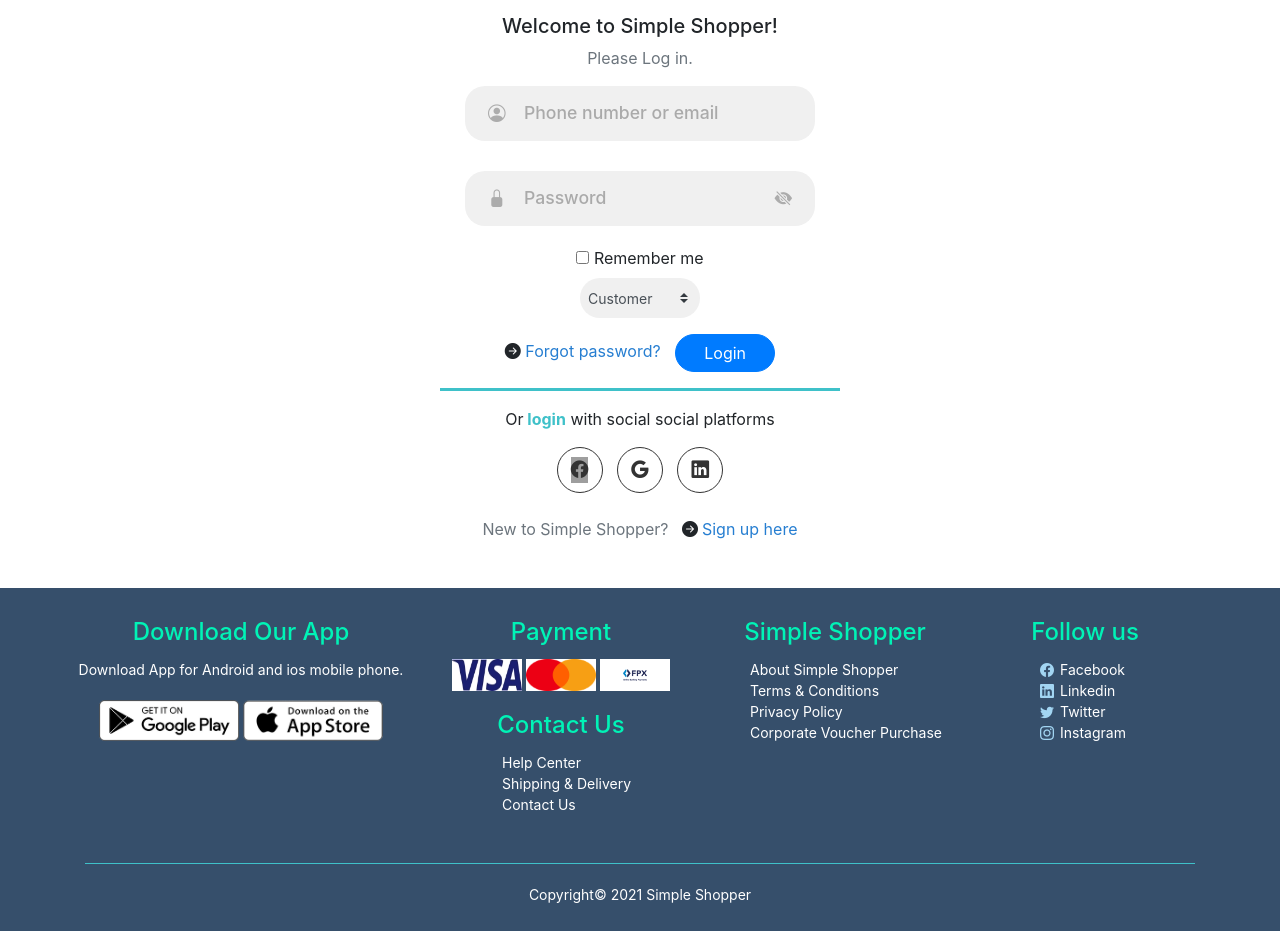
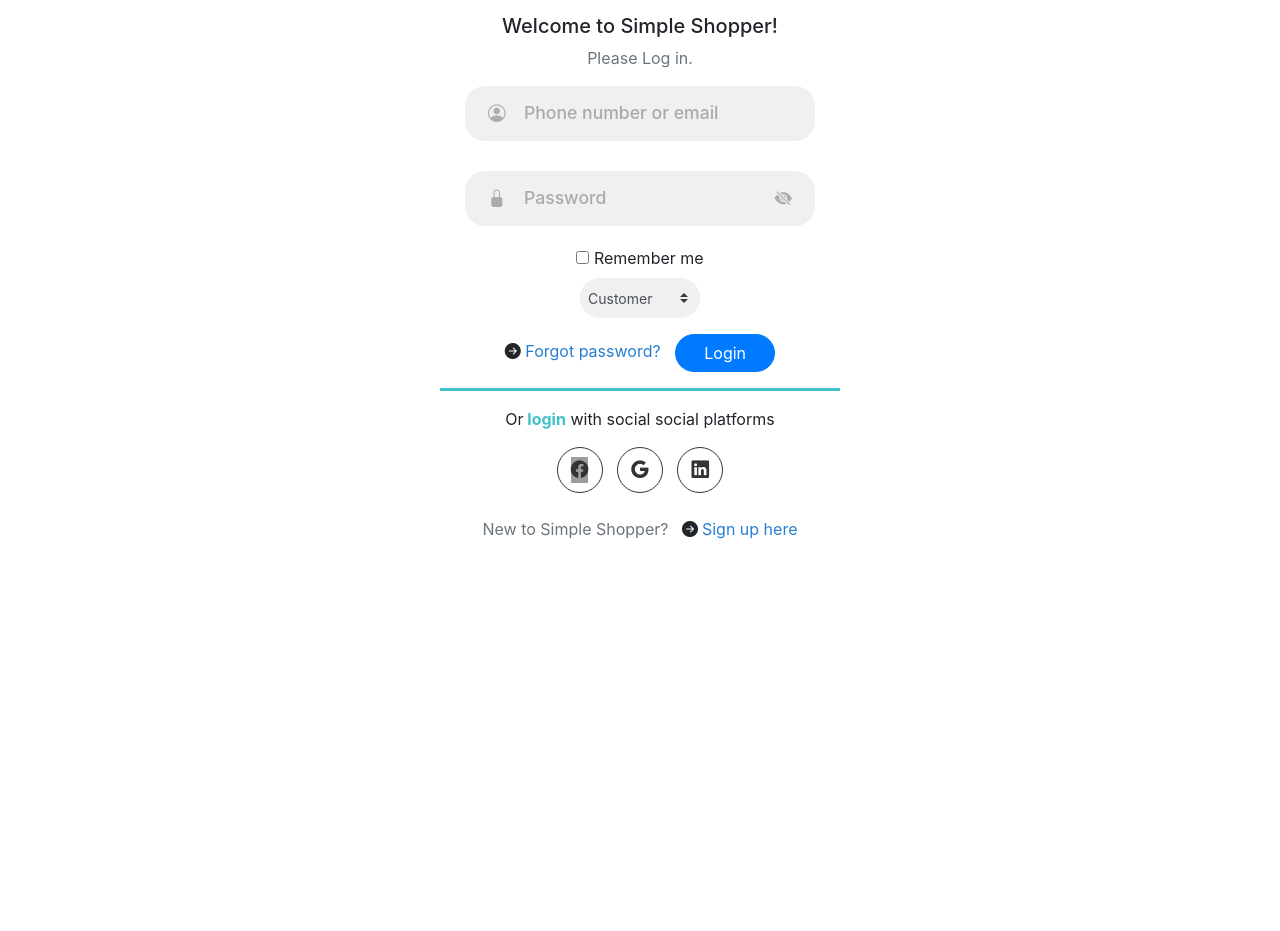
Before and after one commit to owen0712/simple-shopper, a PHP site: page /src/signin.html in a window 1280 px wide. Shown: the part 146-1077 px from the top of the page. After the commit the page ends 685 px from the top, so only its background shows below. Run offline with PHP 8.4, Linux system fonts and the light colour scheme; some libraries are stand-ins or nearby versions; grey boxes are pictures that could not be loaded.

Commit message:
wen xuan
modified

```diff
--- a/src/signin.html
+++ b/src/signin.html
@@ -16,7 +16,6 @@
     <link href="../assets/dist/css/bootstrap.min.css" rel="stylesheet">
 
     <!-- Custom styles for this template -->
-    <link href="../style/signUp.css" rel="stylesheet">
     <link href="../style/signin.css" rel="stylesheet">
   </head>
 <header>
@@ -99,52 +98,6 @@
           </div>
           <br>
     </form>
-    <div class = "footer">
-      <div class="container">
-        <div class="row">
-          <div class="footer-col-1">
-            <h4>Download Our App</h4>
-            <p>Download App for Android and ios mobile phone.</p>
-            <div class="app-logo">
-              <img src="../assets/footer/play-store.png">
-              <img src="../assets/footer/app-store.png" >
-            </div>
-          </div>
-          <div class="footer-col-2">
-            <h4>Payment</h4>
-              <img src="../assets/footer/Visa+Brand+Mark+-+Blue+-+900x291.jpg">
-              <img src="../assets/footer/300px-Mastercard_2019_logo.svg.png" style="background-color: white;">
-              <img src="../assets/footer/FPX-Logo-1.png"  style="background-color: white;">
-              <br>
-              <h4 style="margin-top: 20px;">Contact Us</h4>
-              <ul>
-                <li><a href="#" style="color:#ffffff;">Help Center</a></li>
-                <li><a href="#" style="color:#ffffff;">Shipping & Delivery</a></li>
-                <li><a href="#" style="color:#ffffff;">Contact Us</a></li>
-              </ul>
-          </div>
-          <div class="footer-col-4">
-            <h4>Simple Shopper</h4>
-            <ul>
-              <li>About Simple Shopper</li>
-              <li>Terms & Conditions</li>
-              <li>Privacy Policy</li>
-              <li>Corporate&nbsp;Voucher&nbsp;Purchase</li>
-            </ul>
-          </div>
-          <div class="footer-col-3">
-            <h4>Follow us</h4>
-            <ul>
-              <li><i class="bi bi-facebook" style="margin-right: 6px; color: #A2D5F2; padding-left: 40px;"></i>Facebook</li>
-              <li><i class="bi bi-linkedin" style="margin-right: 6px; color: #A2D5F2; padding-left: 40px;"></i>Linkedin</li>
-              <li><i class="bi bi-twitter" style="margin-right: 6px; color: #A2D5F2; padding-left: 40px;"></i>Twitter</li>
-              <li><i class="bi bi-instagram" style="margin-right: 6px; color: #A2D5F2; padding-left: 40px;"></i>Instagram</li>
-            </ul>
-          </div>
-        </div>
-        <hr>
-        <p class="copyright">Copyright&copy; 2021 Simple Shopper</p>
-      </div>
     </div>
   <script>
       function myFunction(){
--- a/style/signUp.css
+++ b/style/signUp.css
@@ -39,7 +39,7 @@
     background-color: #f0f0f0;
     height: 50px;
     border-radius: 20px;
-    padding: 0 0.2rem;
+    padding: 0 0.4rem;
     position:relative;
     outline: none;
     border: none;
@@ -140,7 +140,7 @@
   .i_check i{
     position: absolute;
     top: 55px;
-    right: 10px;
+    right: 50px;
     visibility:hidden;
   }
 
@@ -218,3 +218,18 @@
   border-color: rgb(38, 126, 209);
   transition-duration: 0.4s;
 }
+
+#hide1{
+  display: none;
+}
+
+#hide3{
+  display: none;
+}
+
+.eye{
+  position: absolute;
+  top: 55px;
+  right: 22px;
+  color:#aaa;
+}
```
Also changed, not shown: src/sign.html (+46 -1 lines).
